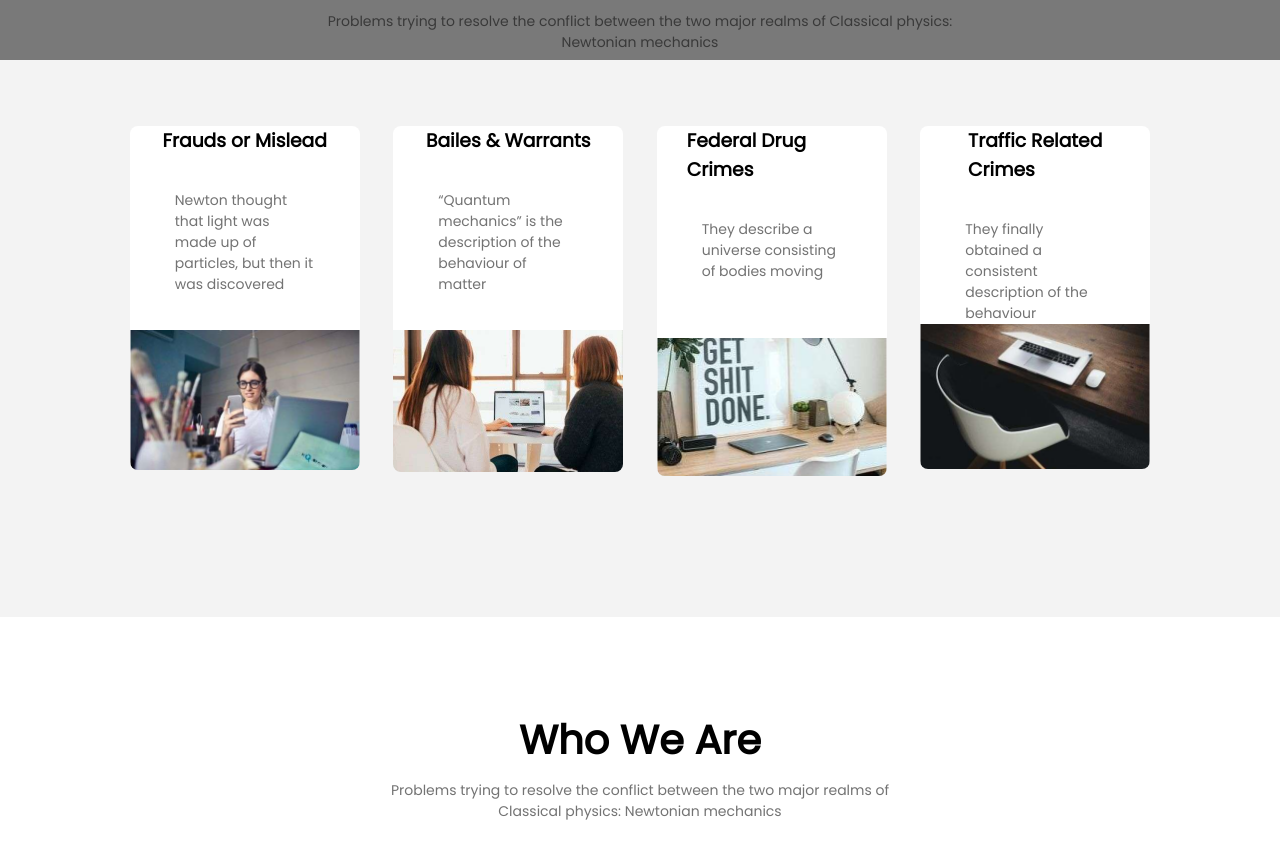
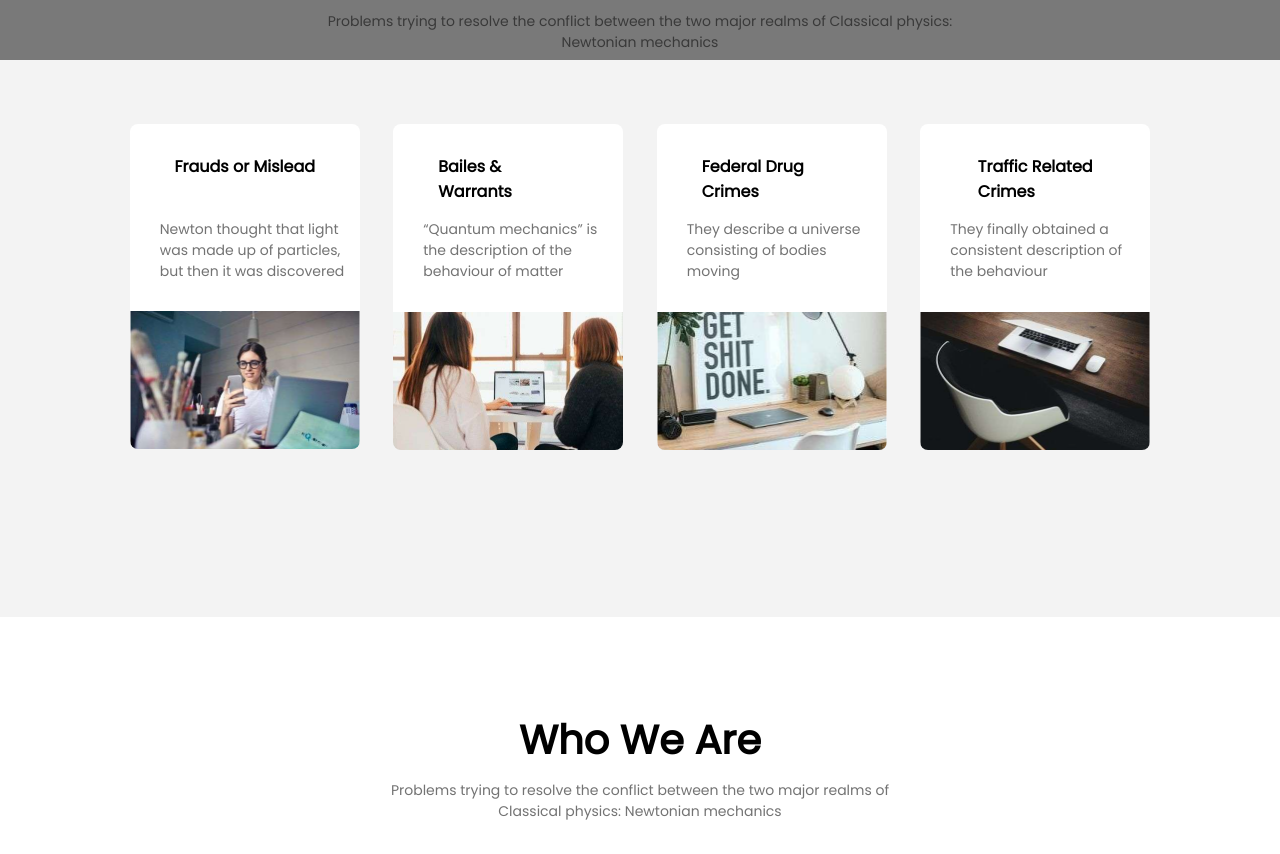
Before and after one commit to EGAMER26/legalite, a plain HTML site: page index.html in a window 1280 px wide. Shown: the part 1540-2394 px from the top of the page. Drawn offline with nearby package versions, Linux system fonts and the light colour scheme.

Commit message:
cartoes arrumados os cartoes

```diff
--- a/index.html
+++ b/index.html
@@ -208,14 +208,14 @@
         </p>
 
         <div class="cartoes">
-          <div class="cartao" class="cartao1">
-            <h3>Frauds or Mislead</h3>
+          <div class="cartao cartao1">
+            <h3 id="frauds">Frauds or Mislead</h3>
             <p>
               Newton thought that light was made up of particles, but then it was discovered
             </p>
             <img
               width="100%"
-              height="140"
+              height="138"
 
               src="/assets/cartao1.png"
               alt=""
@@ -226,7 +226,7 @@
             <p>
               “Quantum mechanics” is the description of the behaviour of matter
             </p>
-            <img width="100%" height="142" src="/assets/cartao2.png" alt="" />
+            <img width="100%" height="138" src="/assets/cartao2.png" alt="" />
           </div>
           <div class="cartao" class="cartao3">
             <h3>Federal Drug Crimes</h3>
@@ -243,7 +243,7 @@
             </p>
             <img
               width="100%"
-              height="145"
+              height="138"
               class="q"
               src="/assets/cartao4.png"
               alt=""
--- a/style.css
+++ b/style.css
@@ -337,14 +337,16 @@ section p {
 }
 .cartao {
   width: 23.8rem;
-  height: 31.7rem;
+  height: 32rem;
   background-color: white;
   justify-content: center;
 }
 .cartao h3 {
   display: flex;
   justify-content: center;
+  width: 200px;
 }
+
 .q {
   display: flex;
   justify-content: center;
@@ -1083,6 +1085,12 @@ color: white;
 #product .advice h3 {
   text-align: left;
   padding-inline: 3rem;
+  font-size: 1.6rem;
+  margin-block: 3rem 1.5rem;
+
+}
+#frauds{
+  width: 230px;
 }
 
 #product .advice h2 {
@@ -1098,11 +1106,14 @@ border-radius: 8px;
 html body #product .cartao img,
 html body #product .cartao3 img {
   border-radius: 0 0 8px 8px;
+  top: 0;
+  bottom: 0;
 }
 #product .cartao p {
-  width: 20rem;
+  width: 25rem;
   text-align: left;
   padding-inline: 3rem;
+  margin-block: 0 3rem;
 }
 #product .a {
   position: relative;
@@ -1111,7 +1122,10 @@ html body #product .cartao3 img {
 #product .q {
   bottom: 3.5rem;
 }
+#product .advice .cartoes .cartao1 p {
 
+  margin-block: 4rem 2.9rem;
+}
 
 #product .cartoes {
   height: 32.2rem;
```
